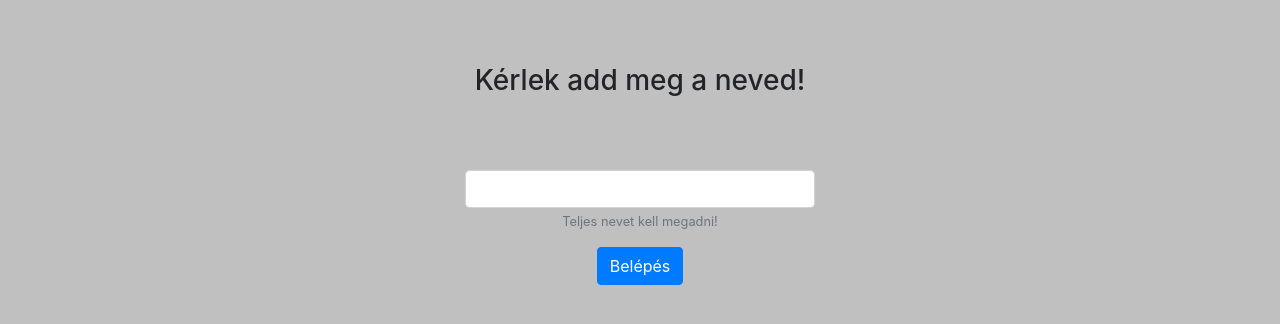
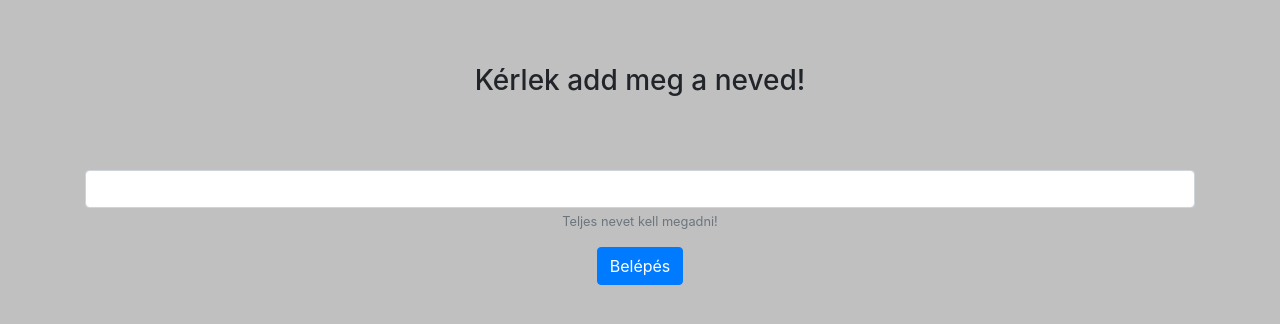
Before and after one commit to Dongaben/Dongaben.github.io, a plain HTML site: page index.html.html in a window 1280 px wide. Drawn offline with nearby package versions, Linux system fonts and the light colour scheme.

Commit message:
new index.html

```diff
--- a/index.html
+++ b/index.html.html
@@ -17,20 +17,20 @@
 <body>
     <div class="container">
         <div class="row">
-            <div class="col-4"></div>
-            <div class="col-4" style="padding: 4rem 0rem;">
+            <div class="col-sm-12"></div>
+            <div class="col-sm-12" style="padding: 4rem 0rem;">
                 <center>
                     <H3>Kérlek add meg a neved!</H3>
                 </center>
             </div>
-            <div class="col-4"></div>
+            <div class="col-sm-12"></div>
         </div>
 
     </div>
     <div class="container">
         <div class="row">
-            <div class="col-4"></div>
-            <div class="col-4">
+            <div class="col-sm-12"></div>
+            <div class="col-sm-12">
                 <center>
                     <form>
                         <div class="form-group">
@@ -44,7 +44,7 @@
                     </form>
                 </center>
             </div>
-            <div class="col-4"></div>
+            <div class="col-sm-12"></div>
         </div>
 
     </div>
```
